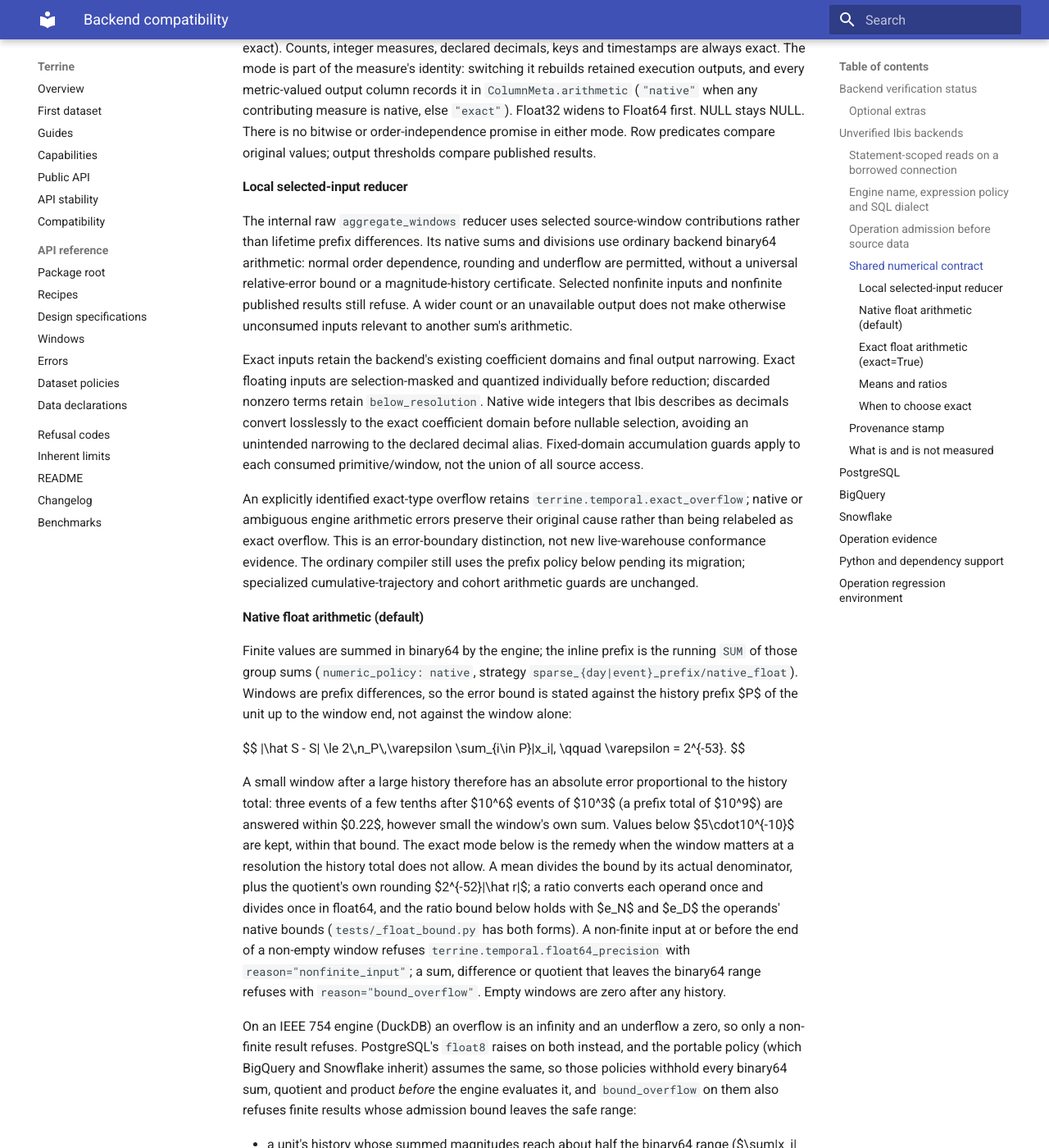
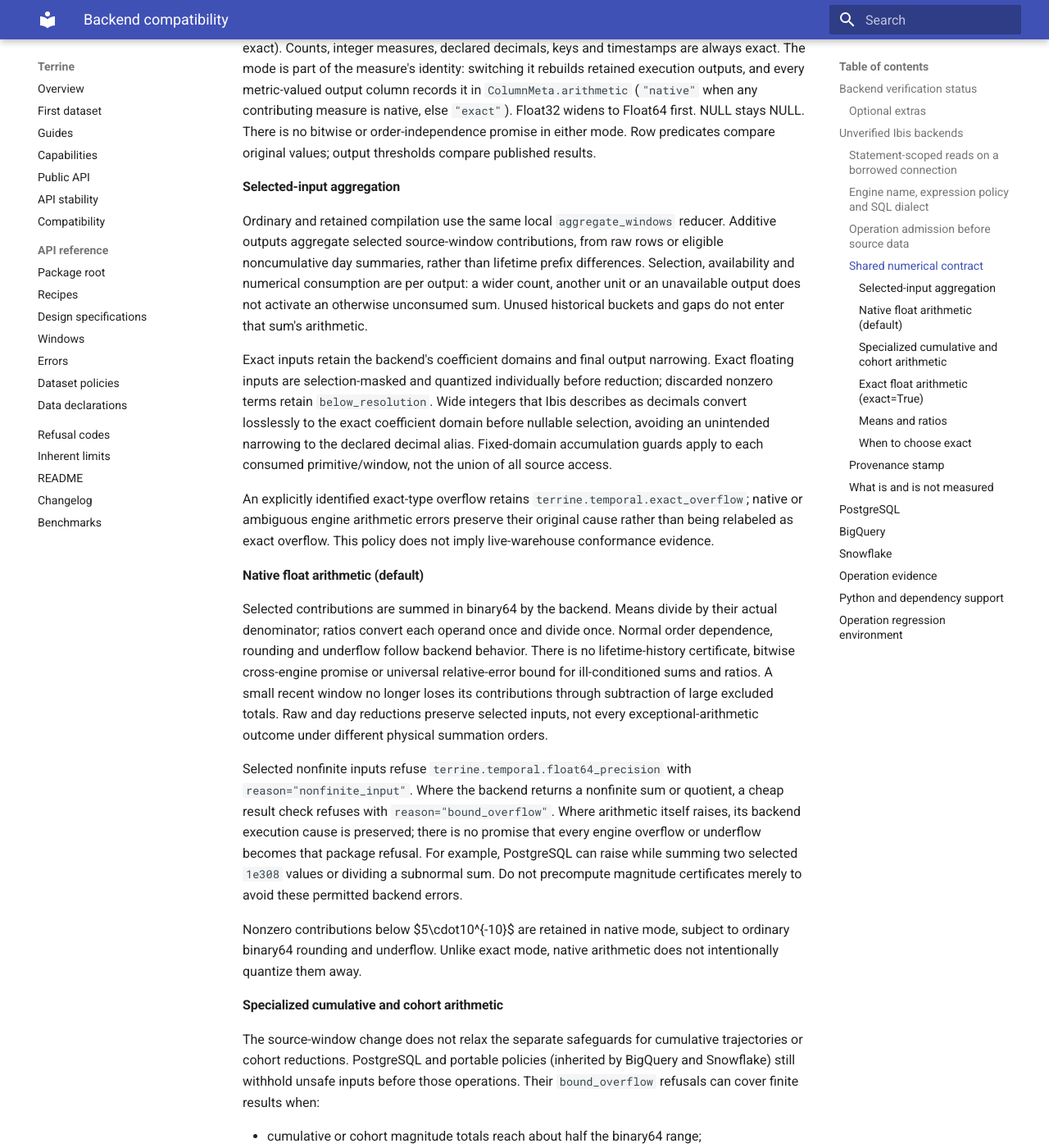
Before and after one commit to kylejcaron/terrine, an MkDocs documentation site: the page built from docs/guides/backend-compatibility.md, in a window 1280 px wide and 1400 px high, scrolled down 5031 px. Shown: the whole window at 82% size. Built offline with MkDocs 1.6.1 and Material for MkDocs 9.7.7, drawn with Linux system fonts in a browser that asks for light colours; some of the changed text lies outside the part shown.

Commit message:
Align current runtime fixtures and selected-input numerical contracts

```diff
--- a/docs/guides/backend-compatibility.md
+++ b/docs/guides/backend-compatibility.md
@@ -219,20 +219,20 @@ Float32 widens to Float64 first. NULL stays NULL. There is no bitwise or
 order-independence promise in either mode. Row predicates compare original
 values; output thresholds compare published results.
 
-#### Local selected-input reducer
+#### Selected-input aggregation
 
-The internal raw `aggregate_windows` reducer uses selected source-window
-contributions rather than lifetime prefix differences. Its native sums and
-divisions use ordinary backend binary64 arithmetic: normal order dependence,
-rounding and underflow are permitted, without a universal relative-error bound
-or a magnitude-history certificate. Selected nonfinite inputs and nonfinite
-published results still refuse. A wider count or an unavailable output does not
-make otherwise unconsumed inputs relevant to another sum's arithmetic.
+Ordinary and retained compilation use the same local `aggregate_windows`
+reducer. Additive outputs aggregate selected source-window contributions,
+from raw rows or eligible noncumulative day summaries, rather than lifetime
+prefix differences. Selection, availability and numerical consumption are
+per output: a wider count, another unit or an unavailable output does not
+activate an otherwise unconsumed sum. Unused historical buckets and gaps do
+not enter that sum's arithmetic.
 
-Exact inputs retain the backend's existing coefficient domains and final output
+Exact inputs retain the backend's coefficient domains and final output
 narrowing. Exact floating inputs are selection-masked and quantized individually
-before reduction; discarded nonzero terms retain `below_resolution`. Native
-wide integers that Ibis describes as decimals convert losslessly to the exact
+before reduction; discarded nonzero terms retain `below_resolution`. Wide
+integers that Ibis describes as decimals convert losslessly to the exact
 coefficient domain before nullable selection, avoiding an unintended narrowing
 to the declared decimal alias. Fixed-domain accumulation guards apply to each
 consumed primitive/window, not the union of all source access.
@@ -240,66 +240,48 @@ consumed primitive/window, not the union of all source access.
 An explicitly identified exact-type overflow retains
 `terrine.temporal.exact_overflow`; native or ambiguous engine arithmetic errors
 preserve their original cause rather than being relabeled as exact overflow.
-This is an error-boundary distinction, not new live-warehouse conformance
-evidence. The ordinary compiler still uses the prefix policy below pending
-its migration; specialized cumulative-trajectory and cohort arithmetic guards
-are unchanged.
+This policy does not imply live-warehouse conformance evidence.
 
 #### Native float arithmetic (default)
 
-Finite values are summed in binary64 by the engine; the inline prefix is
-the running `SUM` of those group sums (`numeric_policy: native`, strategy
-`sparse_{day|event}_prefix/native_float`). Windows are prefix differences,
-so the error bound is stated against the history prefix $P$ of the unit up
-to the window end, not against the window alone:
+Selected contributions are summed in binary64 by the backend. Means divide by
+their actual denominator; ratios convert each operand once and divide once.
+Normal order dependence, rounding and underflow follow backend behavior. There
+is no lifetime-history certificate, bitwise cross-engine promise or universal
+relative-error bound for ill-conditioned sums and ratios. A small recent
+window no longer loses its contributions through subtraction of large
+excluded totals. Raw and day reductions preserve selected inputs, not every
+exceptional-arithmetic outcome under different physical summation orders.
 
-$$
-|\hat S - S| \le 2\,n_P\,\varepsilon \sum_{i\in P}|x_i|,
-\qquad \varepsilon = 2^{-53}.
-$$
+Selected nonfinite inputs refuse `terrine.temporal.float64_precision` with
+`reason="nonfinite_input"`. Where the backend returns a nonfinite sum or
+quotient, a cheap result check refuses with `reason="bound_overflow"`.
+Where arithmetic itself raises, its backend execution cause is preserved;
+there is no promise that every engine overflow or underflow becomes that
+package refusal. For example, PostgreSQL can raise while summing two selected
+`1e308` values or dividing a subnormal sum. Do not precompute magnitude
+certificates merely to avoid these permitted backend errors.
 
-A small window after a large history therefore has an absolute error
-proportional to the history total: three events of a few tenths after
-$10^6$ events of $10^3$ (a prefix total of $10^9$) are answered within
-$0.22$, however small the window's own sum. Values below $5\cdot10^{-10}$
-are kept, within that bound. The exact mode below is the remedy when the
-window matters at a resolution the history total does not allow. A mean
-divides the bound by its actual denominator, plus the quotient's own
-rounding $2^{-52}|\hat r|$; a ratio converts each operand once and divides
-once in float64, and the ratio bound below holds with $e_N$ and $e_D$ the
-operands' native bounds (`tests/_float_bound.py` has both forms). A
-non-finite input at or before the end of a non-empty window refuses
-`terrine.temporal.float64_precision` with `reason="nonfinite_input"`; a
-sum, difference or quotient that leaves the binary64 range refuses with
-`reason="bound_overflow"`. Empty windows are zero after any history.
+Nonzero contributions below $5\cdot10^{-10}$ are retained in native mode,
+subject to ordinary binary64 rounding and underflow. Unlike exact mode,
+native arithmetic does not intentionally quantize them away.
 
-On an IEEE 754 engine (DuckDB) an overflow is an infinity and an underflow a
-zero, so only a non-finite result refuses. PostgreSQL's `float8` raises on
-both instead, and the portable policy (which BigQuery and Snowflake inherit)
-assumes the same, so those policies withhold every binary64 sum, quotient and
-product *before* the engine evaluates it, and `bound_overflow` on them also
-refuses finite results whose admission bound leaves the safe range:
+#### Specialized cumulative and cohort arithmetic
 
-- a unit's history whose summed magnitudes reach about half the binary64
-  range ($\sum|x_i| \gtrsim 8.99\cdot10^{307}$), even where the values cancel;
-  a window ending at or after such a state refuses, an empty one is still zero;
-- a mean or ratio whose quotient could round to zero or overflow: with a
-  divisor of magnitude at least one, a quotient below $2^{-1020}$ (about
-  $8.9\cdot10^{-308}$; a subnormal sum over a count, for example); with a
-  divisor below one, a quotient above $2^{1020}$ (about $1.1\cdot10^{307}$).
-  A quotient a large divisor keeps at or below its numerator cannot overflow
-  and publishes; a zero numerator divides to zero;
-- a cohort total or cumulative trajectory whose summed magnitudes reach half
-  the range, and a cohort mean whose normalizing quotient (a unit value over
-  the cohort's largest magnitude $m$) falls below $2^{-1020}$ while $m \ge 1$,
-  or whose rescaling product (the mean of the normalized values times $m$)
-  falls below $2^{-1020}$ while $m < 1$ or above half the range while
-  $m \ge 1$; the other side of each guard cannot be reached, because a
-  quotient over a divisor below one exceeds its numerator and a product by a
-  factor below one stays below it.
+The source-window change does not relax the separate safeguards for cumulative
+trajectories or cohort reductions. PostgreSQL and portable policies (inherited
+by BigQuery and Snowflake) still withhold unsafe inputs before those operations.
+Their `bound_overflow` refusals can cover finite results when:
 
-These are the price of never evaluating an operation the engine would raise
-on; DuckDB publishes the same finite results.
+- cumulative or cohort magnitude totals reach about half the binary64 range;
+- cohort mean normalization falls below $2^{-1020}$ with a divisor of
+  magnitude at least one;
+- rescaling falls below $2^{-1020}$ with a factor below one, or exceeds half
+  the range with a factor at least one.
+
+The existing quotient/product guards and missingness rules remain in force.
+DuckDB may publish the corresponding finite results. An aggregate cannot be
+made safe by wrapping its result in CASE; required guards withhold its inputs.
 
 #### Exact float arithmetic (`exact=True`)
 
@@ -315,9 +297,9 @@ a published result beyond float64 uses `reason="bound_overflow"`.
 
 The quantized value joins the declared-decimal coefficient path at scale 9:
 DuckDB `BIGNUM`, PostgreSQL `NUMERIC`, BigQuery `BIGNUMERIC`, Snowflake
-`NUMBER(38, 0)`, and portable `DECIMAL(38, 0)`. Prefix subtraction is exact,
-so a small recent window is not cancelled by a huge history, and the bound
-depends on the window $W$ alone:
+`NUMBER(38, 0)`, and portable `DECIMAL(38, 0)`. Selected coefficients combine
+exactly within the backend's supported domain, so excluded history cannot
+cancel a recent window. The bound depends on the window $W$ alone:
 
 $$
 |\hat S - S| \le e_S = 10^{-9}\,n_W + 10^{-12}\sum_{i\in W}|x_i|.
@@ -341,11 +323,12 @@ the resulting value is still subject to the same window-sum bound.
 
 #### Means and ratios
 
-A mean divides its sum's bound by its actual denominator, including
-calendar-day means. Means and ratios convert each exact operand at its own
-scale once, then divide once in float64; a native operand enters as it is.
-A denominator that is exactly zero returns NULL with `zero_denominator`.
-Otherwise, when $|\hat D| > e_D$:
+An exact-derived mean divides its sum's bound by its actual denominator,
+including calendar-day means. Means and ratios convert each exact operand at
+its own scale once, then divide once in float64. A native operand enters as it
+is, without a general propagated-error certificate. A denominator that is
+exactly zero returns NULL with `zero_denominator`. For operands with stated
+bounds, when $|\hat D| > e_D$:
 
 $$
 |\hat r-N/D| \le
@@ -357,50 +340,41 @@ For $0 < |\hat D| \le e_D$ the ratio is returned with no stated accuracy.
 
 #### When to choose exact
 
-- A small window after a large history, when the native bound (proportional
-  to the unit's history total through the window end) is wider than the
-  window's values: lifetime totals in the $10^9$ range with windows of
-  cents, or inline history prefixes that keep growing.
-- Answers that must agree across engines and summation orders to
-  $10^{-9}$: the exact sum is independent of order and engine except at
-  conversion ties; a native sum has no such promise.
-- Contributions below $5\cdot10^{-10}$ never need exact mode: both modes
-  are wrong for them in different ways (native keeps them within a bound that
-  may exceed them, exact drops them and says so); declare decimals or rescale.
-- Exact mode costs decimal prefix state, larger SQL (about a third more on
-  the README design) and a backend with exact state: an engine without it
-  refuses `terrine.temporal.exact_unsupported`, and bounded coefficient
-  engines refuse `terrine.temporal.exact_overflow` at $10^{29}$-scale
-  magnitudes where native mode publishes.
+- Quantized, order-independent source sums are useful when selected
+  contributions have widely different magnitudes or cancellation, provided
+  the fixed scale preserves the resolution the study needs.
+- Exact sums agree across engines and summation orders within their stated
+  quantization/conversion bound, except for permitted conversion ties. Native
+  sums make no such order-independence promise.
+- Nonzero contributions below $5\cdot10^{-10}$ can vanish in exact mode;
+  native mode retains them subject to backend rounding and underflow. Declare
+  decimals or rescale when that resolution must survive exact quantization.
+- Exact mode costs coefficient arithmetic and requires a backend with the
+  necessary exact domain. An engine without it refuses
+  `terrine.temporal.exact_unsupported`; bounded coefficient engines can refuse
+  `terrine.temporal.exact_overflow` even when native arithmetic would return a
+  finite value. Choose from the required result contract, not a universal
+  cost or accuracy ranking.
 
 Signed integer quotients still truncate toward zero, including both `int64`
 endpoints, and are NULL beyond `int64` or for a zero divisor.
-- Exact accumulations are admitted only when a binary64 bound on the summed
-  magnitudes proves the exact sum fits the type: with `n` contributing values
-  the computed bound `B` lies within `e = (1 + u)(1 + γₙ₋₁) − 1` of the true
-  magnitude sum (`γₖ = k · u / (1 − k · u)`), so a partition is admitted iff
-  `B < limit · (1 − e)`. Otherwise its values are withheld before the backend
-  adds them and every consumer of that state refuses: sums, averages and
-  ratios with `terrine.temporal.exact_overflow`, including float coefficients.
-  Cohort totals, means and cumulative trajectories keep their existing
-  overflow reasons. The same admission, against half the binary64 range,
-  guards native sums on the policies that bound float arithmetic. This
-  bound is deliberately conservative: opposite-sign history whose magnitudes
-  alone exceed the domain is refused even where the exact difference would
-  fit, and a prefix difference leaving the fixed domain refuses likewise.
-  Nothing is answered by a backend overflow error, a narrowed value or a
-  silent NULL.
-- Timestamps use native order, typed UTC epoch deltas and signed sub-second
-  parts; fixed-offset local days and their start instants come from one epoch
-  delta and one floor quotient rather than chained conversions, keeping day
-  buckets and endpoint alignment shallow; the union/window as-of fallback
-  (never a range join), NULL-ignoring coalesced extrema and portable integer
-  sequences (seconds multiplied first, then cast to an interval) are the
-  defaults.
-
-DuckDB's `BIGNUM` coefficient state is unbounded. Bounded coefficient
-engines retain the declared-decimal accumulation limits; their guards
-withhold unsafe state and refuse before any output is published.
+- Bounded exact accumulations are admitted only when a binary64 bound on the
+  selected magnitudes proves the exact sum fits the coefficient type. With
+  `n` contributions, the computed bound `B` lies within
+  `e = (1 + u)(1 + γₙ₋₁) − 1` of the true magnitude sum
+  (`γₖ = k · u / (1 − k · u)`); admission requires
+  `B < limit · (1 − e)`. Otherwise inputs are withheld before addition and
+  consumers refuse `terrine.temporal.exact_overflow`, including exact-float
+  coefficients. This can conservatively refuse opposite-sign selected inputs
+  even when their signed sum would fit; excluded history is not part of that
+  bound. DuckDB's `BIGNUM` coefficient accumulation is unbounded. Final output
+  domains and the separate cumulative/cohort safeguards still apply.
+- Timestamp comparisons use backend-native order or exact signed timestamp
+  parts as appropriate. Fixed-offset days preserve the original timestamp
+  precision; unused source timestamps are masked before calendar
+  normalization. As-of selectors retain their union/window fallback, while
+  additive source windows use local membership reductions. NULL-ignoring
+  extrema and portable integer sequences remain backend-policy operations.
 
 ### Provenance stamp
 
```
Also changed, not shown: AGENTS.md (+29 -28 lines), 6 other files.
